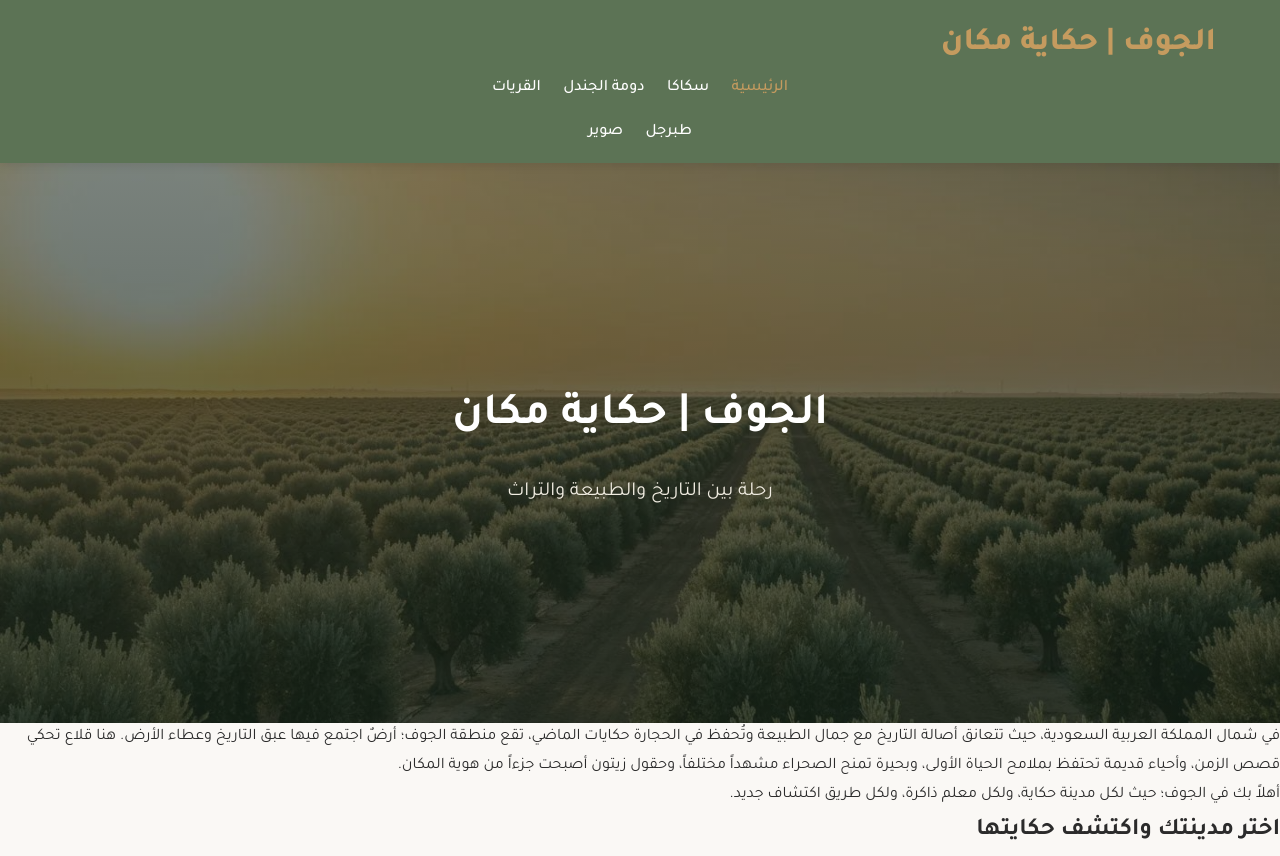
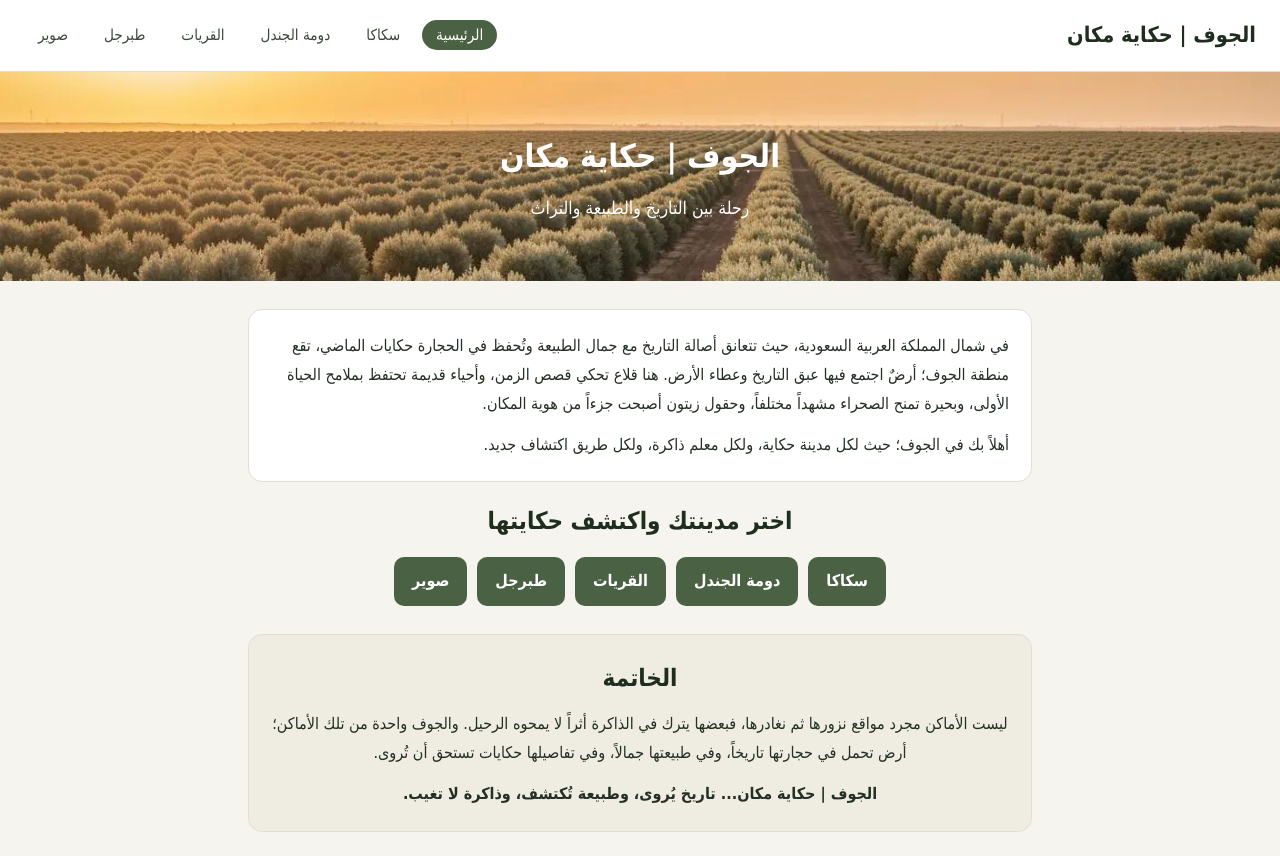
Before and after one commit to lusollu35-star/aljouf-story, a plain HTML site: page index.html in a window 1280 px wide. Shown: the top 856 px of the page. Drawn offline with Linux system fonts and the light colour scheme.

Commit message:
Update style.css

```diff
--- a/style.css
+++ b/style.css
@@ -1,227 +1,163 @@
-@import url('https://fonts.googleapis.com/css2?family=Tajawal:wght@400;500;700;800&display=swap');
-
-:root {
-  --primary: #5c7355;
-  --secondary: #c59b5f;
-  --bg: #faf8f5;
-  --text: #2b2b2b;
-  --card-bg: #ffffff;
-}
-
 * {
   box-sizing: border-box;
   margin: 0;
   padding: 0;
-  font-family: 'Tajawal', sans-serif;
 }
 
 body {
-  background-color: var(--bg);
-  color: var(--text);
+  font-family: "Tahoma", "Segoe UI", Arial, sans-serif;
+  background-color: #f6f4ee;
+  color: #243024;
   line-height: 1.8;
+  direction: rtl;
 }
 
+/* الشريط العلوي والتنقل */
 header {
-  background-color: var(--primary);
-  color: #fff;
-  padding: 1rem 5%;
+  background-color: #ffffff;
+  border-bottom: 1px solid #e2ddd0;
+  padding: 16px 24px;
   display: flex;
+  flex-wrap: wrap;
   justify-content: space-between;
   align-items: center;
-  flex-wrap: wrap;
-  position: sticky;
-  top: 0;
-  z-index: 1000;
-  box-shadow: 0 2px 10px rgba(0,0,0,0.1);
+  gap: 12px;
 }
 
 .logo {
-  font-size: 2.0rem;
-  font-weight: 800;
-  color: var(--secondary);
   text-decoration: none;
-}
-
-nav {
-  width: 100%;
-  display: flex;
-  justify-content: center;
+  color: #1f2d1f;
+  font-weight: bold;
+  font-size: 1.35rem;
 }
 
 nav ul {
   list-style: none;
   display: flex;
-  justify-content: center;
-  align-items: center;
-  gap: 1rem 1.4rem;
   flex-wrap: wrap;
-  max-width: 340px;
-  margin: 0 auto;
+  gap: 8px;
 }
 
 nav a {
-  color: #fff;
   text-decoration: none;
-  font-weight: 500;
-  transition: color 0.3s;
+  color: #3a4a3a;
+  padding: 6px 14px;
+  border-radius: 999px;
+  font-size: 0.95rem;
 }
 
-nav a:hover, nav a.active {
-  color: var(--secondary);
+nav a.active,
+nav a:hover {
+  background-color: #4b6143;
+  color: #ffffff;
 }
 
+/* بانر الصفحة الرئيسية */
 .hero {
-  position: relative;
-  height: 70vh;
-  min-height: 400px;
+  background-color: #4b6143;
   background-size: cover;
   background-position: center;
-  display: flex;
-  align-items: center;
-  justify-content: center;
+  color: #ffffff;
   text-align: center;
-  color: #fff;
+  padding: 56px 20px;
 }
 
-.hero::before {
-  content: '';
-  position: absolute;
-  inset: 0;
-  background: linear-gradient(rgba(20, 35, 25, 0.55), rgba(20, 35, 25, 0.75));
+.hero-content h1 {
+  font-size: 2rem;
+  margin-bottom: 8px;
 }
 
-.hero-content {
-  position: relative;
-  z-index: 1;
-  max-width: 800px;
-  padding: 0 20px;
-}
-
-.hero h1 {
-  font-size: 2.8rem;
-  margin-bottom: 1rem;
-  color: #fff;
-}
-
-.hero p {
-  font-size: 1.25rem;
-  color: #f0ece1;
-}
-
-.container {
-  max-width: 1150px;
-  margin: 3rem auto;
-  padding: 0 20px;
-}
-
-.section-title {
-  text-align: center;
-  font-size: 2rem;
-  color: var(--primary);
-  margin-bottom: 2rem;
-  position: relative;
-}
-
-.section-title::after {
-  content: '';
-  display: block;
-  width: 60px;
-  height: 3px;
-  background: var(--secondary);
-  margin: 10px auto 0;
-}
-
-.grid {
-  display: grid;
-  grid-template-columns: repeat(auto-fit, minmax(300px, 1fr));
-  gap: 2rem;
-}
-
-.card {
-  background: var(--card-bg);
-  border-radius: 12px;
-  overflow: hidden;
-  box-shadow: 0 4px 15px rgba(0,0,0,0.06);
-  transition: transform 0.3s;
-  text-decoration: none;
-  color: inherit;
-  display: flex;
-  flex-direction: column;
-}
-
-.card:hover {
-  transform: translateY(-6px);
-}
-
-.card img {
-  width: 100%;
-  height: 220px;
-  object-fit: cover;
-}
-
-.card-body {
-  padding: 1.5rem;
-}
-
-.card-body h3 {
-  color: var(--primary);
-  font-size: 1.4rem;
-  margin-bottom: 0.5rem;
-}
-
-.card-body p {
-  color: #555;
-  font-size: 1rem;
-}
-
-.detail-box {
-  background: var(--card-bg);
-  padding: 2.5rem;
-  border-radius: 14px;
-  box-shadow: 0 4px 20px rgba(0,0,0,0.05);
-  margin-bottom: 2rem;
-}
-
-.detail-box h2 {
-  color: var(--primary);
-  margin-bottom: 1rem;
-  border-right: 4px solid var(--secondary);
-  padding-right: 12px;
-}
-
-.detail-box p {
-  margin-bottom: 1.2rem;
+.hero-content p {
   font-size: 1.1rem;
 }
 
-.features-list {
-  display: grid;
-  grid-template-columns: repeat(auto-fit, minmax(240px, 1fr));
-  gap: 1.5rem;
-  margin-top: 1.5rem;
+/* المحتوى الرئيسي */
+main {
+  max-width: 820px;
+  margin: 28px auto;
+  padding: 0 18px;
 }
 
-.feature-item {
-  background: var(--bg);
-  padding: 1.2rem;
-  border-radius: 10px;
-  border-top: 3px solid var(--secondary);
+section {
+  margin-bottom: 28px;
 }
 
-.feature-item h4 {
-  color: var(--primary);
-  margin-bottom: 0.4rem;
+.intro,
+.city-intro,
+.landmark,
+.conclusion {
+  background-color: #ffffff;
+  border: 1px solid #e3ded0;
+  border-radius: 14px;
+  padding: 22px;
+  margin-bottom: 18px;
 }
 
-footer {
-  background: var(--primary);
-  color: #fff;
-  text-align: center;
-  padding: 1.5rem;
-  margin-top: 4rem;
+.intro p + p {
+  margin-top: 12px;
 }
 
-@media (max-width: 768px) {
-  .hero h1 { font-size: 2rem; }
-  header { justify-content: center; gap: 1rem; }
+.city-intro h1,
+.city-intro h2,
+.cities h2,
+.conclusion h2,
+.landmark h3 {
+  color: #1f2d1f;
+  margin-bottom: 10px;
 }
+
+/* روابط المدن */
+.cities h2 {
+  text-align: center;
+  margin-bottom: 14px;
+}
+
+.city-links {
+  display: flex;
+  flex-wrap: wrap;
+  justify-content: center;
+  gap: 10px;
+}
+
+.city-links a {
+  text-decoration: none;
+  background-color: #4b6143;
+  color: #ffffff;
+  padding: 10px 18px;
+  border-radius: 10px;
+  font-weight: bold;
+}
+
+.city-links a:hover {
+  background-color: #394b33;
+}
+
+/* بطاقات المعالم والصور */
+.landmark img {
+  display: block;
+  width: 100%;
+  max-height: 360px;
+  object-fit: cover;
+  border-radius: 10px;
+  margin: 12px 0;
+}
+
+/* الخاتمة */
+.conclusion {
+  background-color: #efece2;
+  text-align: center;
+}
+
+.conclusion p + p {
+  margin-top: 12px;
+}
+
+/* الفوتر */
+footer {
+  text-align: center;
+  padding: 20px;
+  color: #5b6858;
+  font-size: 0.9rem;
+  border-top: 1px solid #e3ded0;
+  background-color: #ffffff;
+}
```
